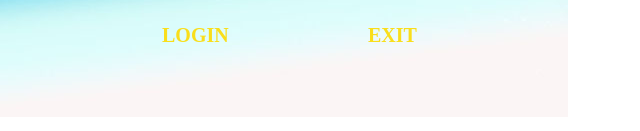
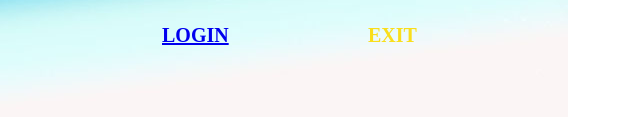
Before and after one commit to ChristyCs/Azul, a website: page AzulProject/www/index.html in a window 1280 px wide. Shown: the part 203-334 px from the top of the page, 0-640 px from the left. Drawn offline with nearby package versions, Linux system fonts and the light colour scheme; a web font is replaced by a local one.

Commit message:
updated index

```diff
--- a/AzulProject/www/index.html
+++ b/AzulProject/www/index.html
@@ -16,7 +16,7 @@
         <h1 id="title-menu">SPACE</h1>
         <h1 id="title-menu2">RUNNER</h1>
         <h1 id="start-menu">
-        <!--<a href="index.html#leveone" target="index.html#levelone">-->Login<!--</a>-->
+        <a href="LevelTest.html">Login</a>
         </h1>
         <h1 id="exit-menu">Exit</h1>
         <svg width="600" height="200">
```
